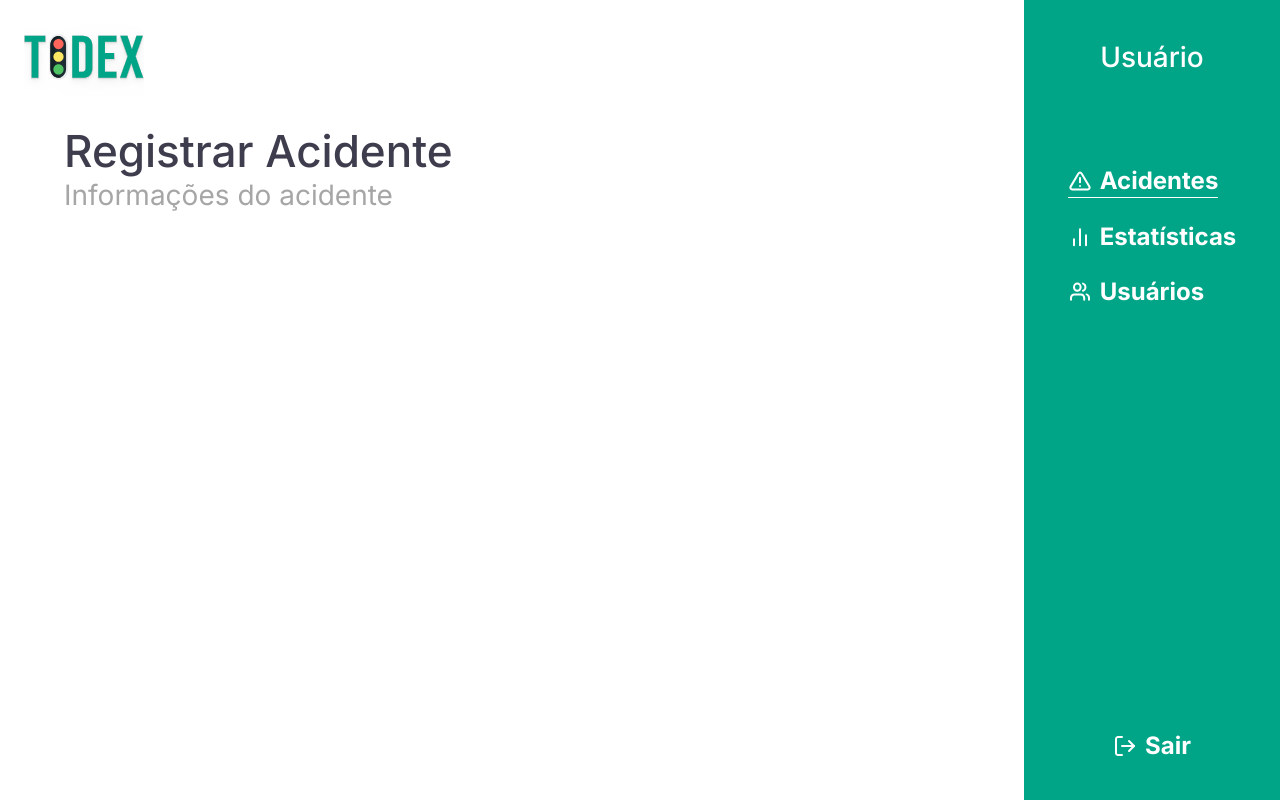
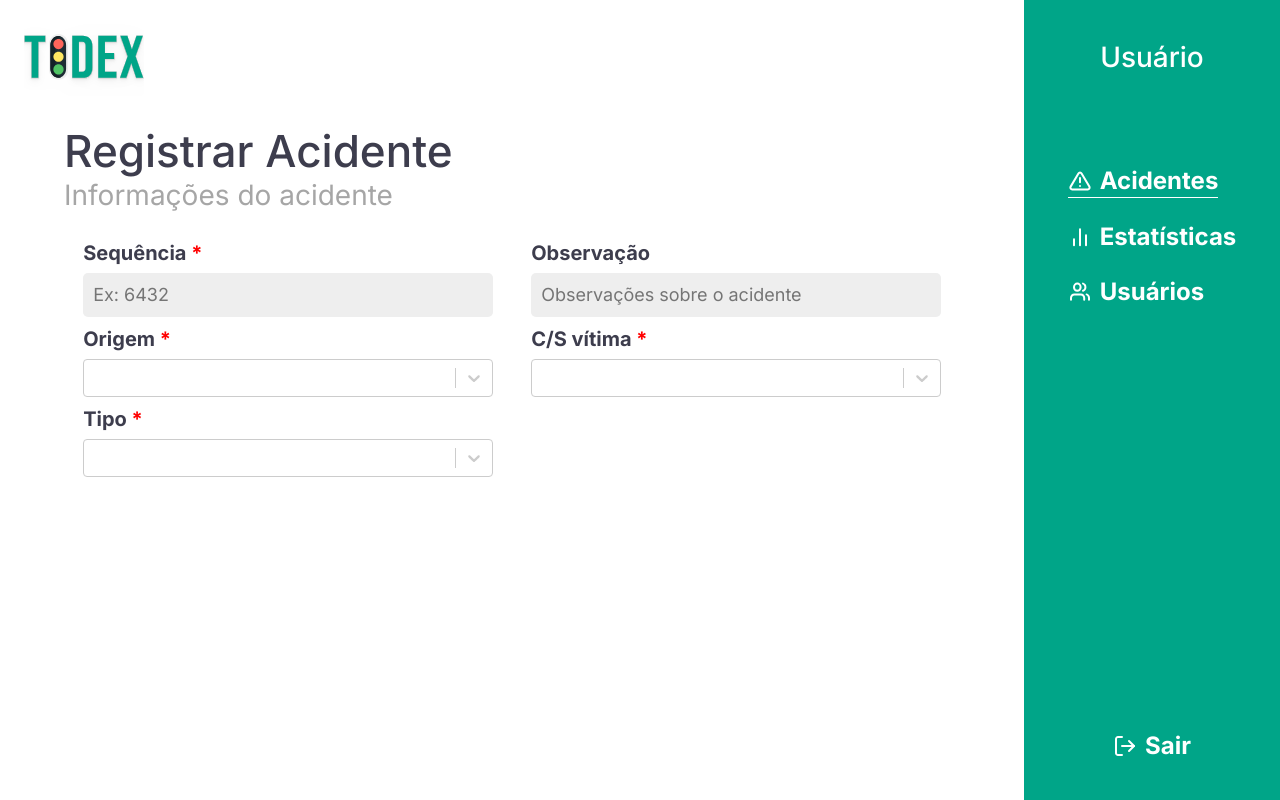
Before and after one commit to lucasarlim/tidex-web, a React (Create React App) app: page /acidentes/registrar in a window 1280 px wide. Built offline with nearby package versions, Linux system fonts and the light colour scheme; no server answers.

Commit message:
login error fixed

```diff
--- a/src/Container.jsx
+++ b/src/Container.jsx
@@ -9,17 +9,17 @@ import THEME from './styles/theme';
 
 function Container({ children }) {
 	return (
+		<BrowserRouter>
 			<ApiHandlerProvider>
 				<AuthProvider>
 					<AccidentsProvider>
 						<UsersProvider>
-						<ThemeProvider theme={THEME}>
-							<BrowserRouter>{children}</BrowserRouter>
-						</ThemeProvider>
+							<ThemeProvider theme={THEME}>{children}</ThemeProvider>
 						</UsersProvider>
 					</AccidentsProvider>
 				</AuthProvider>
 			</ApiHandlerProvider>
+		</BrowserRouter>
 	);
 }
 
--- a/src/components/Input/index.jsx
+++ b/src/components/Input/index.jsx
@@ -26,7 +26,7 @@ function Input({
 			</Label>
 
 			<Wrapper>
-				<img src={search} alt="Pesquisar" />
+				<img hidden={!isSearch} src={search} alt="Pesquisar" />
 
 				{isCPF ? (
 					<InputMask
--- a/src/components/Menu/index.jsx
+++ b/src/components/Menu/index.jsx
@@ -1,5 +1,6 @@
 import PropTypes from 'prop-types';
 import { useLocation } from 'react-router-dom';
+import { useEffect } from 'react';
 import { useAuthContext } from '../../contexts/AuthContext';
 import {
 	Container,
@@ -25,6 +26,10 @@ import logo from '../../assets/brand/logo-dark.svg';
 function Menu({ children }) {
 	const location = useLocation();
 	const { user } = useAuthContext();
+
+	useEffect(() => {
+		console.log(JSON.stringify(user));
+	}, [user]);
 
 	return (
 		<Container>
--- a/src/contexts/ApiHandlerContext.jsx
+++ b/src/contexts/ApiHandlerContext.jsx
@@ -34,7 +34,7 @@ export function ApiHandlerProvider({ children }) {
 			setLoading(false);
 
 			if (err.response) {
-				setError(err.response.data.error);
+				setError(err.response.data.message);
 
 				return {
 					data: err.response.data,
--- a/src/contexts/AuthContext.jsx
+++ b/src/contexts/AuthContext.jsx
@@ -28,7 +28,7 @@ export function AuthProvider({ children }) {
 
 	const login = async (cpf, password) => {
 		const { data, statusCode } = await request('/user/login', 'POST', {
-			cpf: cpf.replace('.', '').replace('-', ''),
+			cpf: cpf.replace(/[^0-9]/g, ''),
 			senha: password,
 		});
 
@@ -37,7 +37,7 @@ export function AuthProvider({ children }) {
 
 			storage.login(newUser, token);
 			setLogged(true);
-			setUser(user);
+			setUser(newUser);
 			history.push('/acidentes');
 		}
 	};
--- a/src/pages/Accidents/index.jsx
+++ b/src/pages/Accidents/index.jsx
@@ -61,7 +61,6 @@ function Accidents() {
 						<List>
 							{ACCIDENTS.map((accident) => (
 								<InfoRow
-									key={accident._id}
 									item={accident}
 									onEdit={editAccident}
 									onRemove={removeAccident}
--- a/src/pages/RegisterAccident/index.jsx
+++ b/src/pages/RegisterAccident/index.jsx
@@ -1,6 +1,8 @@
 import Menu from '../../components/Menu';
 import FormHeader from '../../components/FormHeader';
-import { Container } from './styles';
+import Input from '../../components/Input';
+import Select from '../../components/Select';
+import { Container, Form, Wrapper, Column } from './styles';
 
 function RegisterAccident() {
 	return (
@@ -10,6 +12,27 @@ function RegisterAccident() {
 					title="Registrar Acidente"
 					subtitle="Informações do acidente"
 				/>
+
+				<Form>
+					<Wrapper>
+						<Column>
+							<Input label="Sequência" placeholder="Ex: 6432" isRequired />
+
+							<Select label="Origem" isRequired />
+
+							<Select label="Tipo" isRequired />
+						</Column>
+
+						<Column>
+							<Input
+								label="Observação"
+								placeholder="Observações sobre o acidente"
+							/>
+
+							<Select label="C/S vítima" isRequired />
+						</Column>
+					</Wrapper>
+				</Form>
 			</Container>
 		</Menu>
 	);
--- a/src/pages/RegisterAccident/styles.js
+++ b/src/pages/RegisterAccident/styles.js
@@ -1,7 +1,17 @@
 import styled from 'styled-components';
 
-// eslint-disable-next-line import/prefer-default-export
 export const Container = styled.div`
 	width: 100%;
 	padding: 0 5vw;
 `;
+
+export const Form = styled.form``;
+
+export const Wrapper = styled.div`
+	display: flex;
+`;
+
+export const Column = styled.div`
+	flex: 0.5;
+	padding: 1.5vw;
+`;
--- a/src/services/storage.js
+++ b/src/services/storage.js
@@ -5,7 +5,7 @@ export const isAuthenticated = () => localStorage.getItem(TOKEN_KEY) !== null;
 
 export const getToken = () => localStorage.getItem(TOKEN_KEY);
 
-export const getUser = () => localStorage.getItem(USER_KEY);
+export const getUser = () => JSON.parse(localStorage.getItem(USER_KEY));
 
 export const login = (user, token) => {
 	localStorage.setItem(USER_KEY, user);
```
Also changed, not shown: src/data/origins.js (added, +7 -0 lines). Lines whose indentation alone changed are shown as unchanged.
